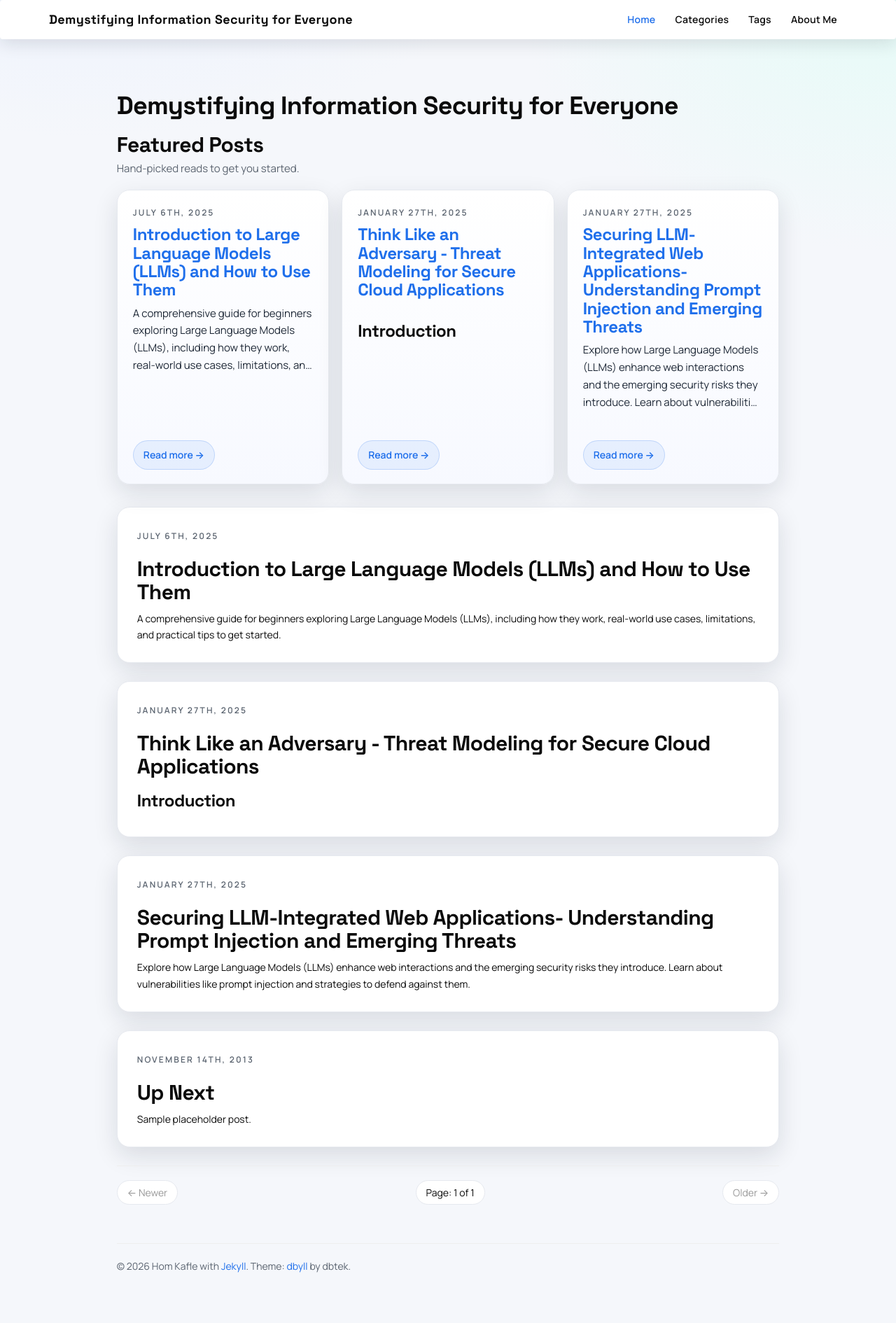
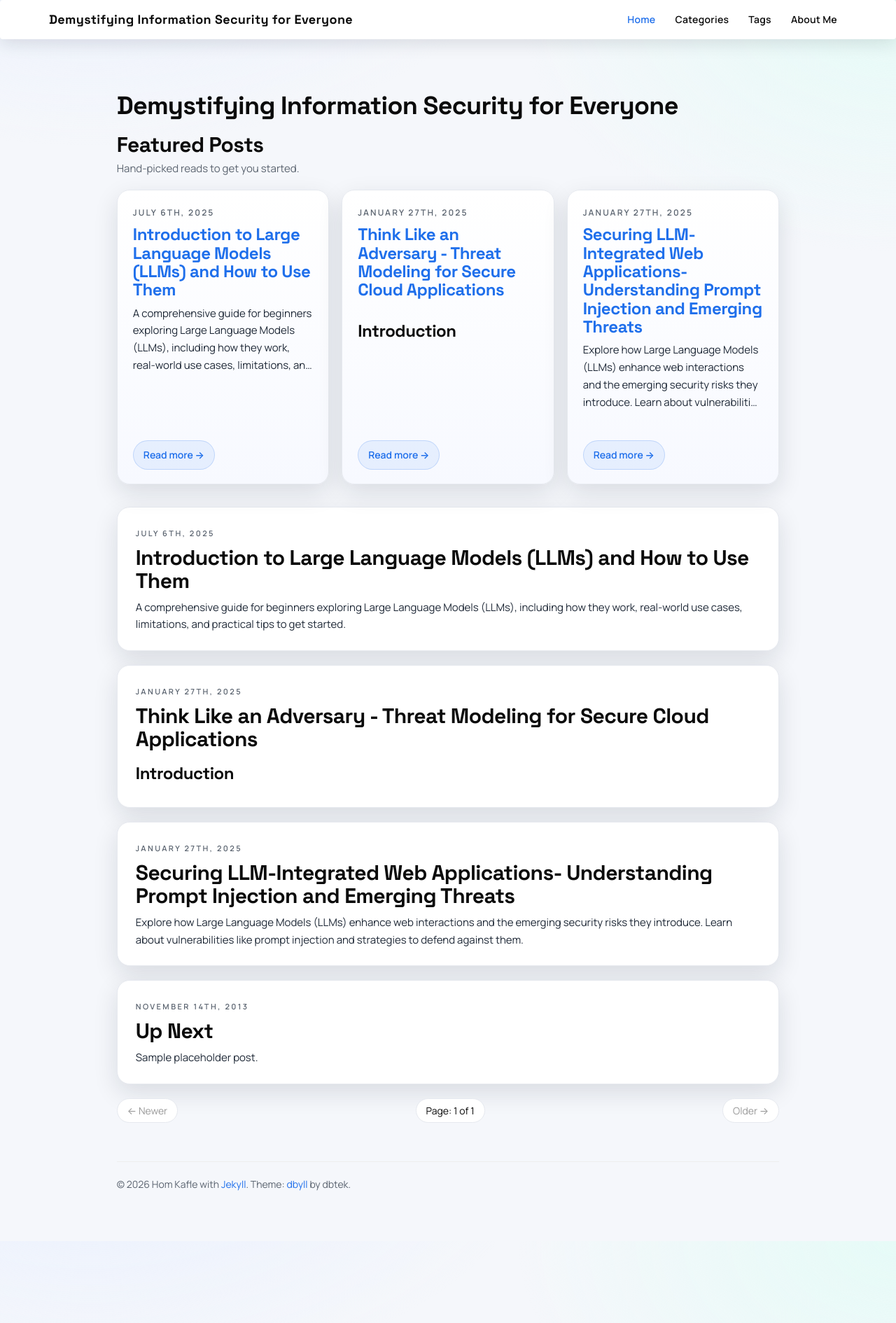
Before and after one commit to homkafle/homkafle.github.io, a Jekyll site: the page built from docs/index.html, in a window 1280 px wide. Shown: the whole page at 70% size. Built offline with Jekyll 4.4.1, drawn with Linux system fonts in a browser that asks for light colours; the list of posts is cut into pages by our own code; after the commit the page ends 1773 px from its top, so only the background shows below that.

Commit message:
Tighten homepage spacing

```diff
--- a/docs/assets/css/style.css
+++ b/docs/assets/css/style.css
@@ -108,6 +108,34 @@ article .share .btn {
   padding: 0 6% 40px;
   max-width: 1100px;
   margin: 0 auto;
+}
+
+article.home {
+  padding: 24px 26px;
+  margin-bottom: 20px;
+}
+
+article.home h2 {
+  margin-top: 8px;
+  margin-bottom: 10px;
+}
+
+article.home .post-date {
+  font-size: 11px;
+  letter-spacing: 0.22em;
+}
+
+article.home div {
+  color: #1f2937;
+  font-size: 15px;
+}
+
+article.home + hr {
+  display: none;
+}
+
+.pager {
+  margin-top: 10px;
 }
 
 @media (min-width: 992px) {
```
